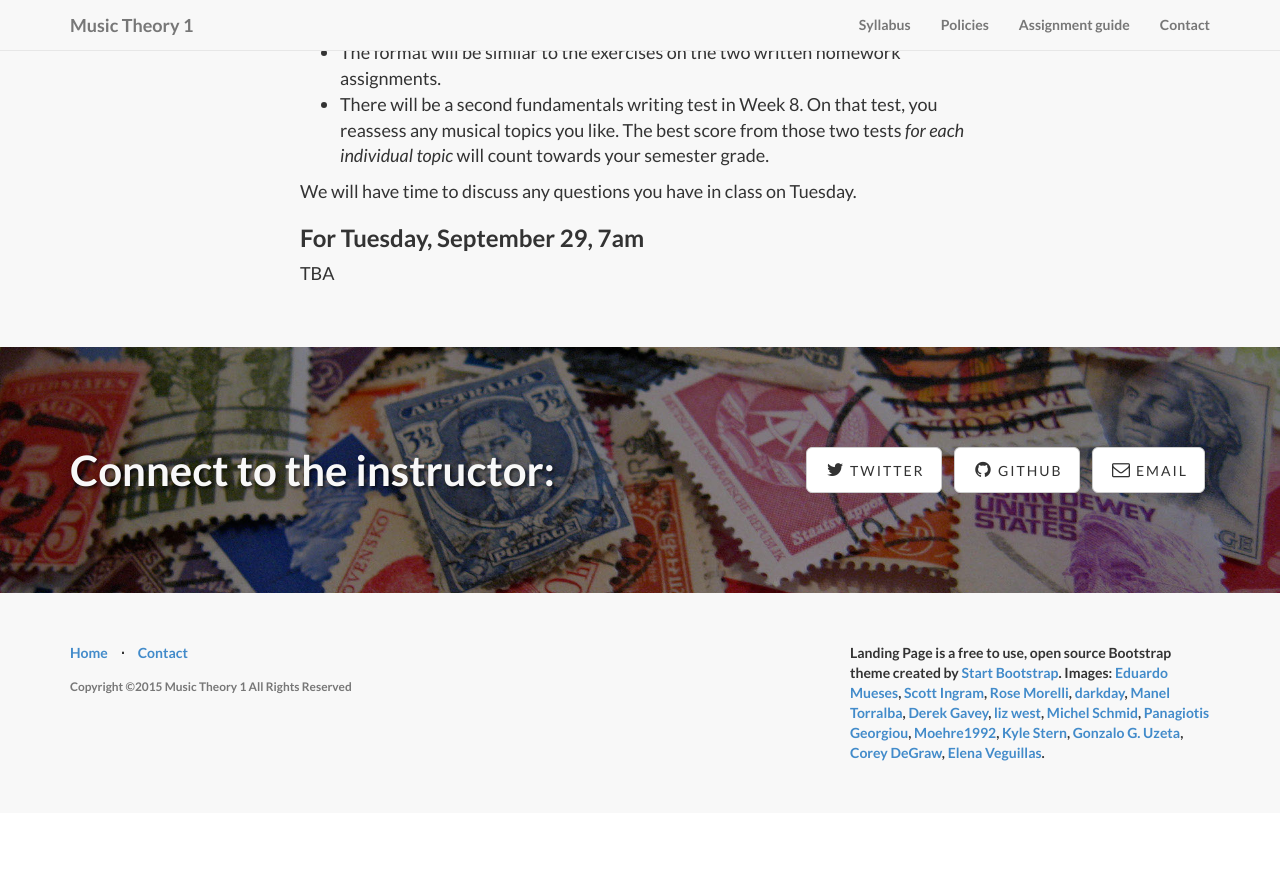
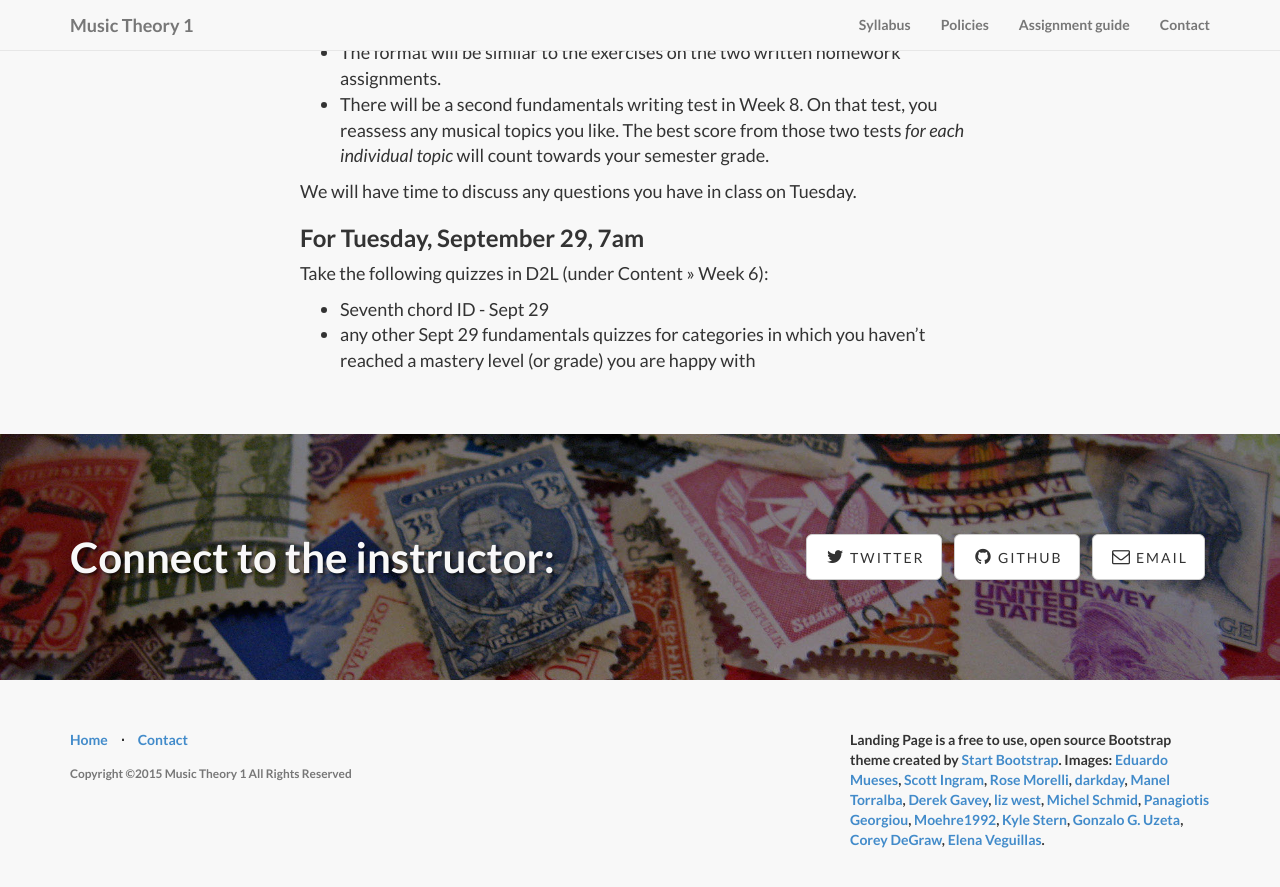
Before and after one commit to kshaffer/theory1, a Jekyll site: the page built from week5.md, in a window 1280 px wide and 900 px high, scrolled down 2096 px. Shown: the top 887 px of the window. Built offline with Jekyll 4.4.1, drawn with Linux system fonts in a browser that asks for light colours; nearby versions of some CDN libraries; library files that are not in the unit come from our copies; before the commit the page ends 2909 px from its top, so only the background shows below that; some of the changed text lies outside the part shown.

Commit message:
Week 6 info

```diff
--- a/week5.md
+++ b/week5.md
@@ -60,4 +60,7 @@ We will have time to discuss any questions you have in class on Tuesday.
 
 ### For Tuesday, September 29, 7am
 
-TBA
+Take the following quizzes in D2L (under Content >> Week 6):
+
+- Seventh chord ID - Sept 29
+- any other Sept 29 fundamentals quizzes for categories in which you haven't reached a mastery level (or grade) you are happy with
```
Also changed, not shown: other parts of week5.md (+1 -1 lines), week6.md (added, +53 -0 lines).
